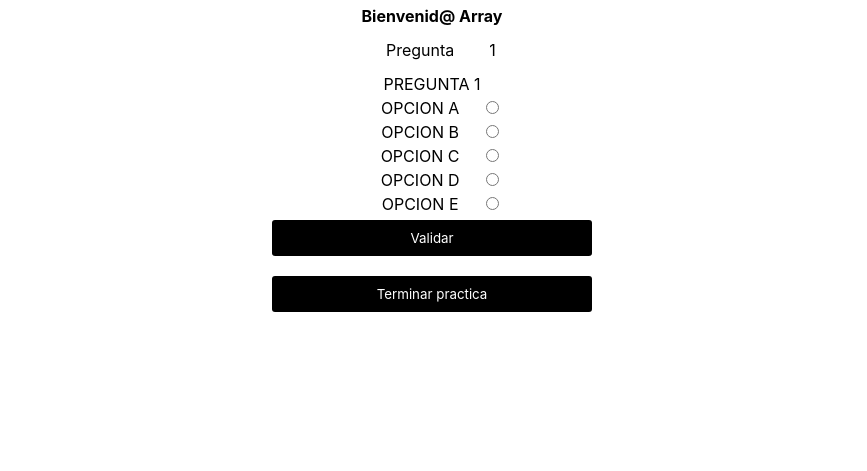
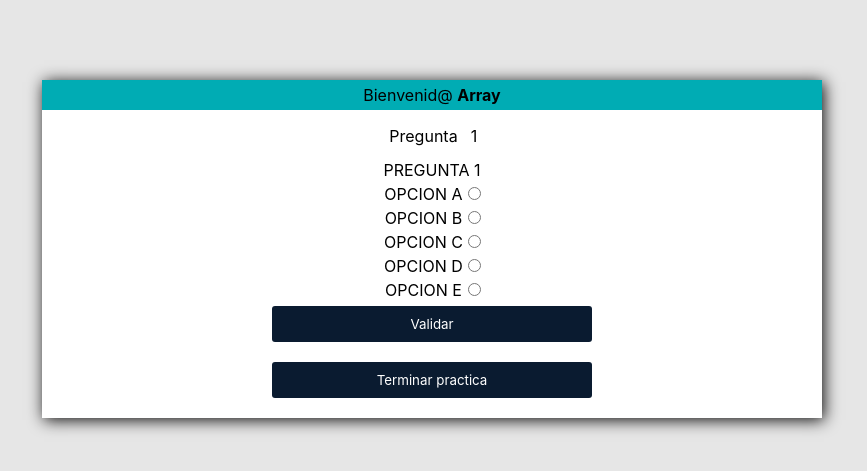
Before and after one commit to pablo0899/practiceneval, a PHP site: page /examen.php in a window 1280 px wide. Shown: the top 471 px of the page, without its empty margins (208-1075 px from the left). Run offline with PHP 8.4, Linux system fonts and the light colour scheme; the visitor is signed in with stand-in values (Sample User, id 1); data comes from the database, SQL or seed files in the repository.

Commit message:
Add files via upload

```diff
--- /dev/null
+++ b/estilos3.css
@@ -0,0 +1,138 @@
+*{
+    margin:0;
+    font-family: -apple-system, BlinkMacSystemFont, sans-serif;
+}
+.index{
+    text-align: center;
+}
+.cuadro{
+    padding: 5px;
+    background-color: #00acb4;
+}
+.cuadro2{
+    box-shadow: 2px 2px 15px rgb(12, 11, 11);
+    margin-top: 80px;
+    margin-left: 250px;
+    margin-right: 250px;
+    background-color: white;
+}
+#body_index{
+    width:100%;
+    display: block;
+    background-color: #e6e6e6;
+}
+#body_registro{
+    background-color:#e6e6e6;
+}
+#body_validacion_registro{
+    background-color:#e6e6e6;
+}
+#body_examen{
+    background-color:#e6e6e6;
+}
+#body_puntuacion{
+    background-color:#e6e6e6;
+}
+h1,h2{
+    margin:.7em;
+    color: white;
+}
+p{
+    width:40%;
+    text-align: center;
+    margin:10px auto;
+}
+#body_index input{
+    display: inline-flex;
+    padding: 10px;
+    color: #fff;
+    background:#0a1b30;
+    width: 320px;
+    margin: 20px auto;
+    margin-top: 0;
+    border: 0;
+    border-radius: 3px;
+    cursor: pointer;
+}
+#boton_validacion{
+    display: inline-flex;
+    padding: 10px;
+    color: #fff;
+    background:#0a1b30;
+    width: 320px;
+    margin: 20px auto;
+    margin-top: 0;
+    border: 0;
+    border-radius: 3px;
+    cursor: pointer;
+}
+#button_index{
+    width:100%;
+    text-align: center;
+}
+#body_login{
+    background-color:#e6e6e6;
+}
+#formulario_login{
+    text-align:center;
+}
+#table_login{
+    margin:.2em auto;
+}
+#table_login tr td input{
+    outline: none;
+    padding: 20px;
+    display: block;
+    width: 300px;
+    border-radius: 3px;
+    border: 1px solid #eee;
+    margin: 20px auto;
+}
+input[type="submit"] {
+    padding: 10px;
+    color: #fff;
+    background:#0a1b30;
+    width: 320px;
+    margin: 20px auto;
+    margin-top: 0;
+    border: 0;
+    border-radius: 3px;
+    cursor: pointer;
+}
+
+#formulario_registro{
+    text-align:center;
+}
+#table_registro{
+    margin:.2em auto;
+}
+#table_registro tr td input{
+    outline: none;
+    padding: 20px;
+    display: block;
+    width: 300px;
+    border-radius: 3px;
+    border: 1px solid #eee;
+    margin: 20px auto;
+}
+#formulario_examen{
+    text-align:center;
+}
+#table_examen{
+    margin:.2em auto;
+}
+#table_examen tr td p{
+    width:5em;
+}
+.puntajes th{
+    padding: 0.3em;
+    color: #fff;
+    background: #000;
+}
+.puntajes tr td{
+    background: #eee;
+    padding: .7em;
+}
+.pregunta_hidden{
+    display:none;
+}
--- a/examen.php
+++ b/examen.php
@@ -3,9 +3,9 @@
 <head>
     <title>PractiCeneval</title>
     <meta charset="UTF-8">
-    <link href="estilos.css" rel="stylesheet" type="text/css"/>
+    <link href="estilos3.css" rel="stylesheet" type="text/css"/>
 </head>
-<body>
+<body id="body_examen">
 <?php
     include("conexion.php");
     $link=Conectarse();
@@ -19,11 +19,16 @@
     $resultado= $row['COUNT(*)'];
     $num_pregunta = mt_rand ( 1 , $resultado );
 ?>
-    <form id="formulario_examen" action="examen_validacion.php" method="POST">
-        <table id="table_examen">
+    <div class="cuadro2">
+        <header class="index">
+            <div class="cuadro">
                 <tr>
                     <th colspan="3">Bienvenid@ <strong><?php echo $user;?></strong></th>
                 </tr>
+            </div>
+        </header>
+        <form id="formulario_examen" action="examen_validacion.php" method="POST">
+            <table id="table_examen">
                 <?php foreach ($link->query("SELECT * from examen WHERE id_pregunta  ='$num_pregunta' ") as $row) { ?>
                 <tr>
                     <td><p>Pregunta</p></td>
@@ -61,5 +66,6 @@
             <br>
             <a href='puntuacion.php'><input type="button" value="Terminar practica" id='boton_validacion'></a>
         </form>
+    </div>
 </body>
 </html>
--- a/examen_validacion.php
+++ b/examen_validacion.php
@@ -3,7 +3,7 @@
 <head>
     <title>PractiCeneval</title>
     <meta charset="UTF-8">
-    <link href="estilos.css" rel="stylesheet" type="text/css"/>
+    <link href="estilos3.css" rel="stylesheet" type="text/css"/>
 </head>
 <body>
 <?php
--- a/index.php
+++ b/index.php
@@ -3,12 +3,15 @@
 <head>
     <title>PractiCeneval</title>
     <meta charset="UTF-8">
-    <link href="estilos.css" rel="stylesheet" type="text/css"/>
+    <link href="estilos3.css" rel="stylesheet" type="text/css"/>
 </head>
 <body id="body_index">
+    <div class= "cuadro2">
         <header>
+            <div class= "cuadro">
                 <h1 class="index">¡Bienvenid@!</h1>
                 <h2 class="index">Examen CENEVAL Computación</h2>
+            </div>
         </header>
         <p class="index">
             En este sitio web podrás practicar para tu examen CENEVAL de la Facultad de Ciencias de la Computación mediante la resolución
@@ -18,5 +21,6 @@
             <a href="login.php"><input type="button" value="Iniciar Sesión"></a>
             <a href="registro.php"><input type="button" value="Registro"></a>
         </div>
+    </div>
 </body>
 </html>
```
Also changed, not shown: login.php (+8 -2 lines), puntuacion.php (+8 -3 lines), registro.php (+8 -2 lines), validacion_login.php (+8 -1 lines), validacion_registro.php (+9 -2 lines). Lines whose indentation alone changed are shown as unchanged.
